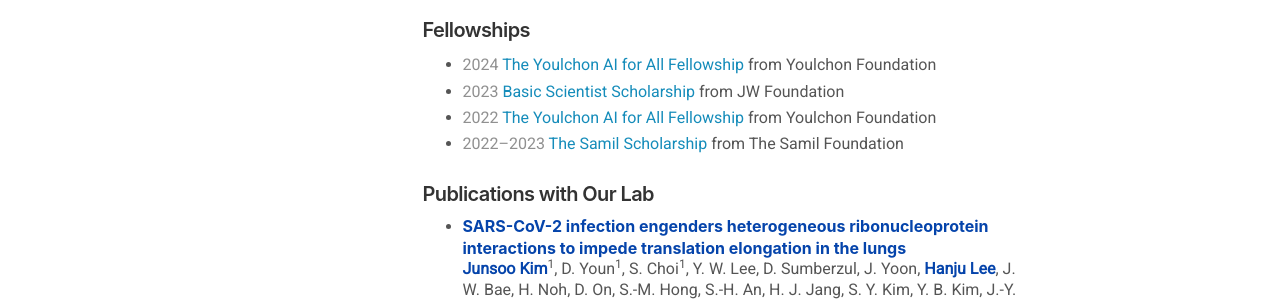
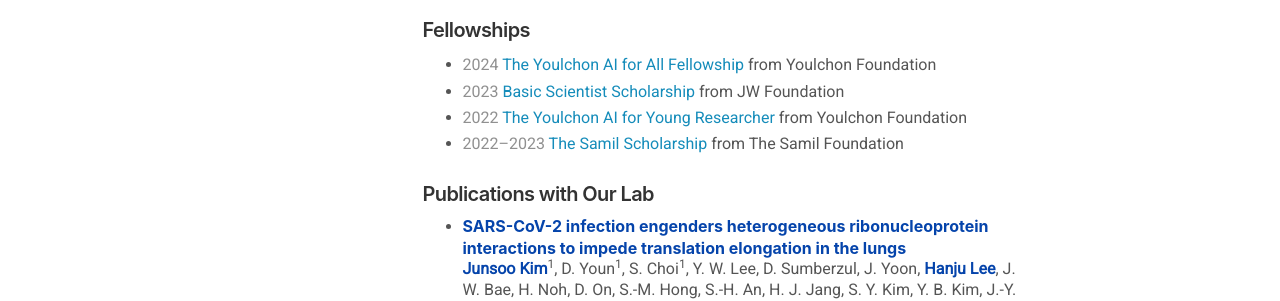
Before and after one commit to ChangLabSNU/ChangLabSNU.github.io, a Jekyll site: the page built from _pages/team/junsoo-kim.md, in a window 1280 px wide and 900 px high, scrolled down 1111 px. Shown: the part 235-536 px from the top of the window. Built offline with Jekyll 4.4.1, drawn with Linux system fonts in a browser that asks for light colours; nearby versions of some CDN libraries; some web fonts are replaced.

Commit message:
Update Junsoo's fellowship.

```diff
--- a/_data/fellowships.yml
+++ b/_data/fellowships.yml
@@ -7,7 +7,7 @@
 - recipient: junsoo-kim
   year: [2022]
   donor: Youlchon Foundation
-  title: The Youlchon AI for All Fellowship
+  title: The Youlchon AI for Young Researcher
   href: https://aiis.snu.ac.kr/sub4_3.php
 
 - recipient: junsoo-kim
```
